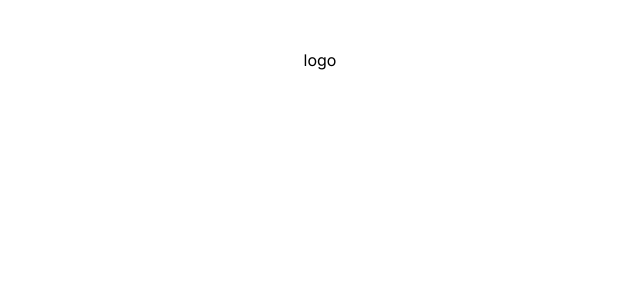
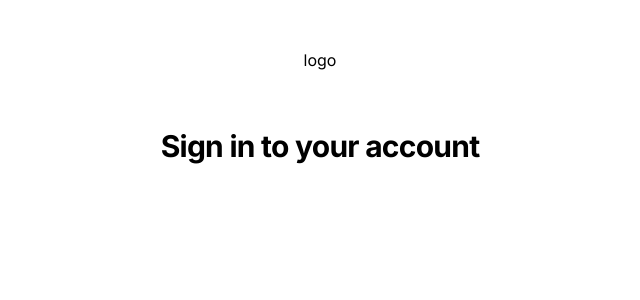
Before and after one commit to rustybatmobile/NextChatZ, a Next.js app: page /login in a window 1280 px wide. Shown: the top 300 px of the page, without its empty margins (320-960 px from the left). Built offline with nearby package versions, Linux system fonts and the light colour scheme.

Commit message:
sign in to your account text in home styled

```diff
--- a/src/app/login/page.tsx
+++ b/src/app/login/page.tsx
@@ -10,6 +10,7 @@ const page: FC<pageProps> = ({}) => {
             <div className='w-full flex flex-col items-center max-w-md space-y-8'>
                 <div className='flex flex-col items-center gap-8'>
                     logo
+                    <h2 className='mt-6 text-center text-3xl font-bold tracking-tight text-grey-900'>Sign in to your account</h2>
                 </div>
             </div>
         </div>
```
